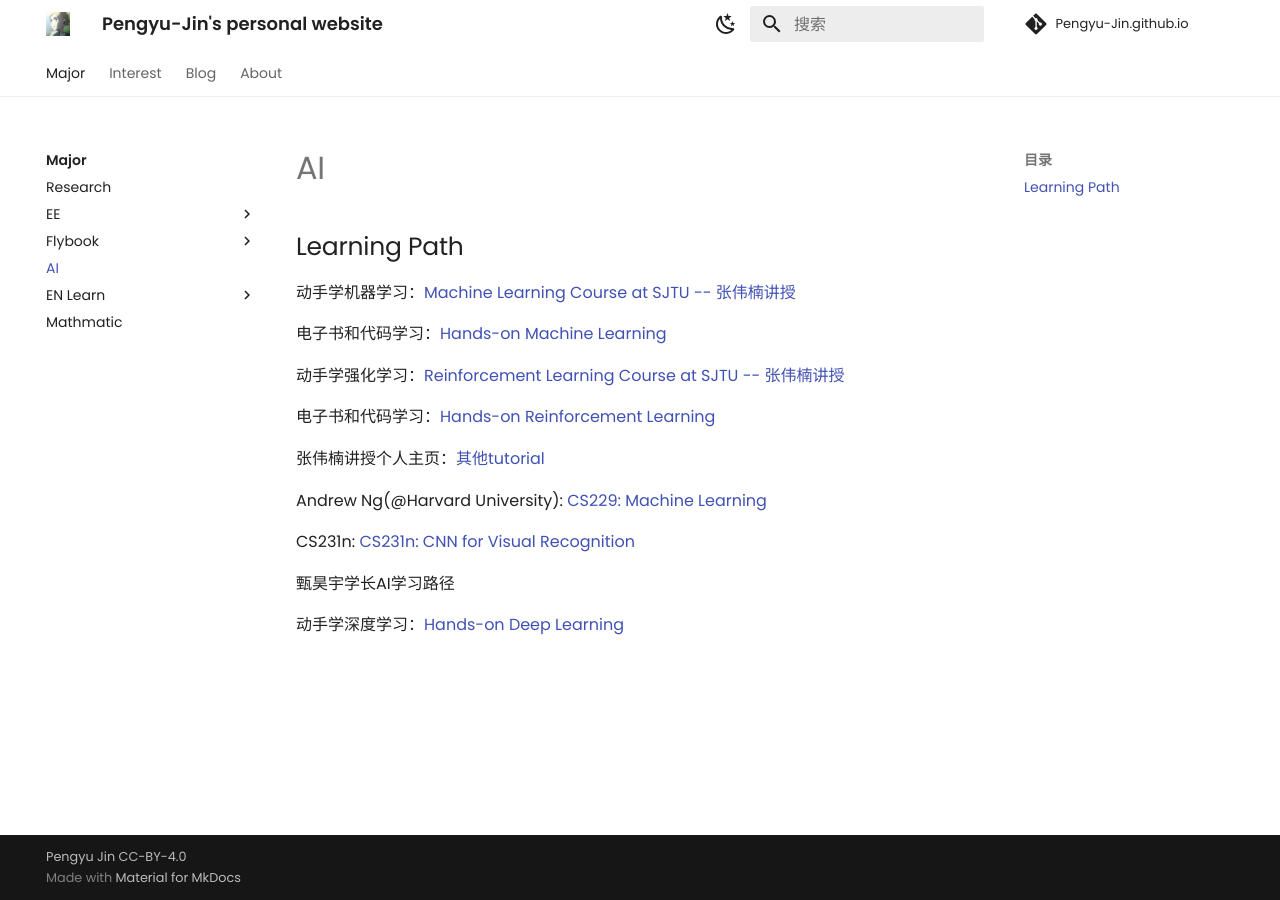
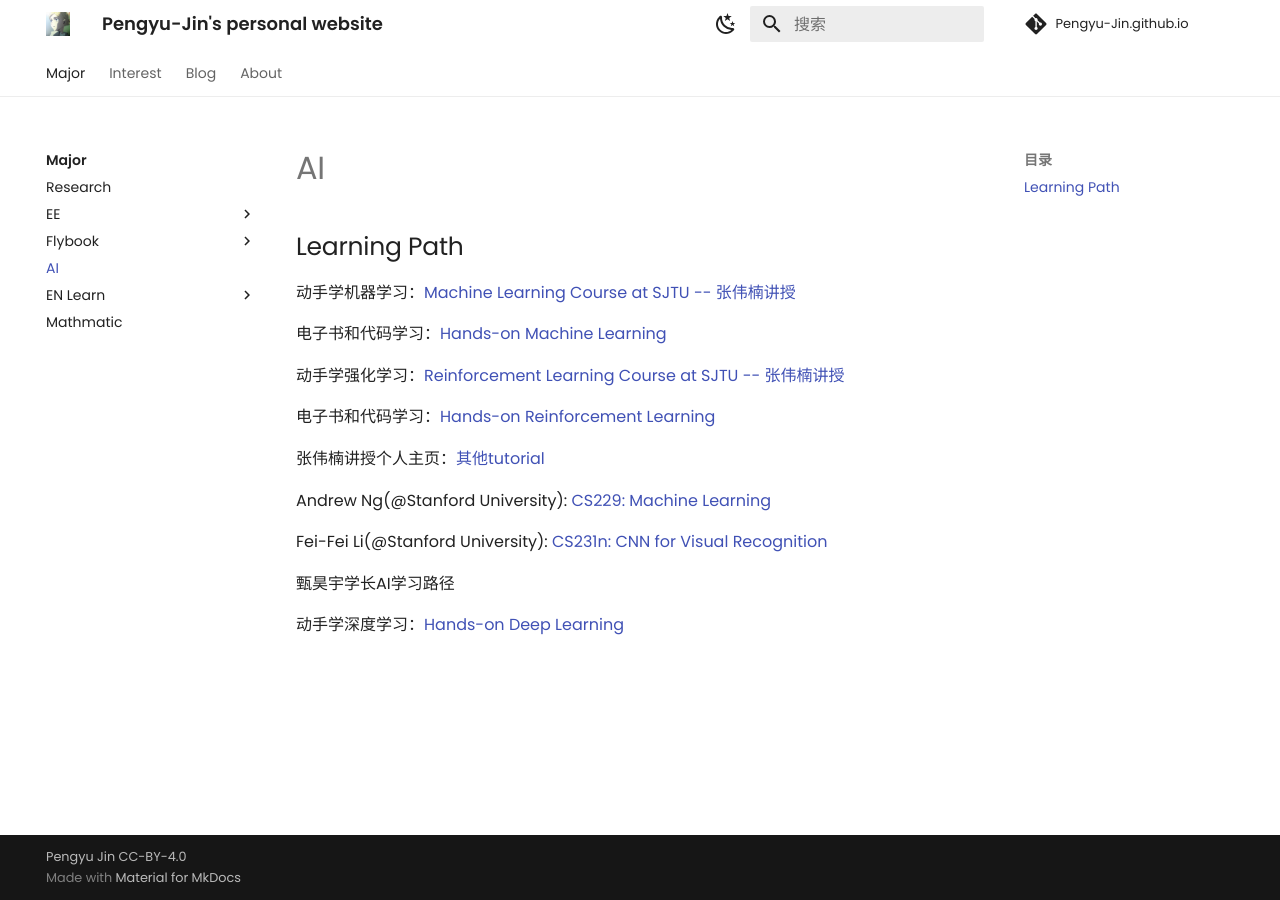
Before and after one commit to Pengyu-Jin/Pengyu-Jin.github.io, an MkDocs documentation site: the page built from docs/major/AI/Agent.md, in a window 1280 px wide. Built offline with MkDocs 1.6.1 and Material for MkDocs 9.7.7, drawn with Linux system fonts in a browser that asks for light colours; comment, search, counter and statistics services are not loaded; a style sheet for code colours, icons or effects is not loaded.

Commit message:
update ai

```diff
--- a/docs/major/AI/Agent.md
+++ b/docs/major/AI/Agent.md
@@ -10,11 +10,9 @@
 
 张伟楠讲授个人主页：[其他tutorial](https://wnzhang.net/){:target="_blank"}
 
-Andrew Ng(@Harvard University): [CS229: Machine Learning](https://cs229.stanford.edu/){:target="_blank"}
+Andrew Ng(@Stanford University): [CS229: Machine Learning](https://cs229.stanford.edu/){:target="_blank"}
 
-
-
-CS231n: [CS231n: CNN for Visual Recognition](https://csdiy.wiki/%E6%B7%B1%E5%BA%A6%E5%AD%A6%E4%B9%A0/CS231/){:target="_blank"}
+Fei-Fei Li(@Stanford University): [CS231n: CNN for Visual Recognition](https://cs231n.stanford.edu/){:target="_blank"}
 
 甄昊宇学长AI学习路径
 
```
